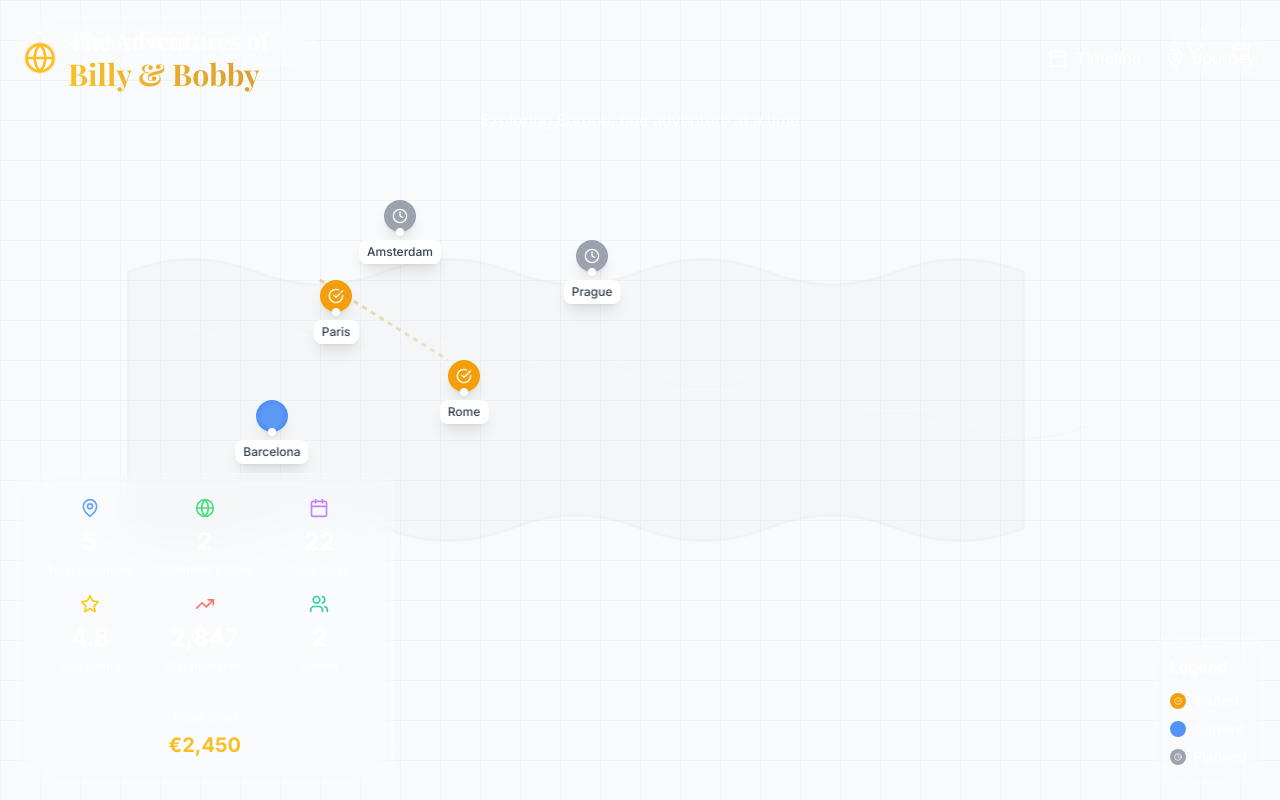
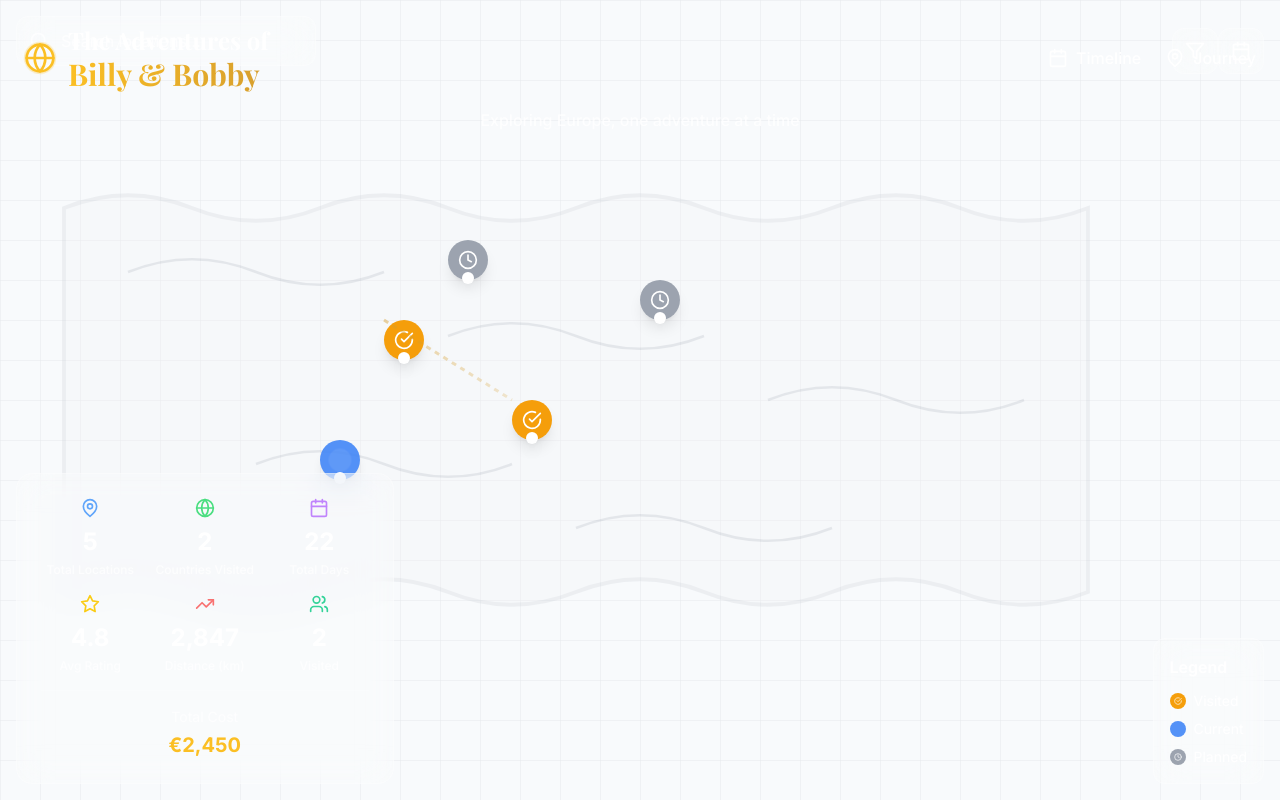
Before and after one commit to BPLand556/Europe-Trip-Site, a Next.js app: page / in a window 1280 px wide. Built offline with nearby package versions, Linux system fonts and the light colour scheme; a web font is replaced by a local one.

Commit message:
Fix site: Improve map design, fix configuration warnings, and enhance user experience

```diff
--- a/app/layout.tsx
+++ b/app/layout.tsx
@@ -28,8 +28,12 @@ export const metadata: Metadata = {
     description: 'Follow Billy and Bobby\'s incredible journey across Europe through an interactive map filled with stories, photos, and memories.',
     images: ['/og-image.jpg'],
   },
-  viewport: 'width=device-width, initial-scale=1',
   robots: 'index, follow',
+}
+
+export const viewport = {
+  width: 'device-width',
+  initialScale: 1,
 }
 
 export default function RootLayout({
--- a/components/InteractiveMap.tsx
+++ b/components/InteractiveMap.tsx
@@ -36,19 +36,21 @@ export default function InteractiveMap({ locations, onLocationClick, journeyPhas
         }}
       >
         {/* Europe Map Overlay */}
-        <div className="absolute inset-0 opacity-20">
+        <div className="absolute inset-0 opacity-30">
           <svg viewBox="0 0 1000 600" className="w-full h-full">
-            {/* Simplified Europe outline */}
+            {/* Europe continent outline */}
             <path
-              d="M 100 200 Q 150 180 200 200 Q 250 220 300 200 Q 350 180 400 200 Q 450 220 500 200 Q 550 180 600 200 Q 650 220 700 200 Q 750 180 800 200 L 800 400 Q 750 420 700 400 Q 650 380 600 400 Q 550 420 500 400 Q 450 380 400 400 Q 350 420 300 400 Q 250 380 200 400 Q 150 420 100 400 Z"
-              fill="#e5e7eb"
+              d="M 50 150 Q 100 130 150 150 Q 200 170 250 150 Q 300 130 350 150 Q 400 170 450 150 Q 500 130 550 150 Q 600 170 650 150 Q 700 130 750 150 Q 800 170 850 150 L 850 450 Q 800 470 750 450 Q 700 430 650 450 Q 600 470 550 450 Q 500 430 450 450 Q 400 470 350 450 Q 300 430 250 450 Q 200 470 150 450 Q 100 430 50 450 Z"
+              fill="#f3f4f6"
               stroke="#d1d5db"
-              strokeWidth="2"
+              strokeWidth="3"
             />
-            {/* Country outlines */}
-            <path d="M 150 250 Q 200 230 250 250 Q 300 270 350 250" stroke="#d1d5db" strokeWidth="1" fill="none" opacity="0.5"/>
-            <path d="M 400 280 Q 450 260 500 280 Q 550 300 600 280" stroke="#d1d5db" strokeWidth="1" fill="none" opacity="0.5"/>
-            <path d="M 650 320 Q 700 300 750 320 Q 800 340 850 320" stroke="#d1d5db" strokeWidth="1" fill="none" opacity="0.5"/>
+            {/* Major countries */}
+            <path d="M 100 200 Q 150 180 200 200 Q 250 220 300 200" stroke="#9ca3af" strokeWidth="2" fill="none" opacity="0.7"/>
+            <path d="M 350 250 Q 400 230 450 250 Q 500 270 550 250" stroke="#9ca3af" strokeWidth="2" fill="none" opacity="0.7"/>
+            <path d="M 600 300 Q 650 280 700 300 Q 750 320 800 300" stroke="#9ca3af" strokeWidth="2" fill="none" opacity="0.7"/>
+            <path d="M 200 350 Q 250 330 300 350 Q 350 370 400 350" stroke="#9ca3af" strokeWidth="2" fill="none" opacity="0.7"/>
+            <path d="M 450 400 Q 500 380 550 400 Q 600 420 650 400" stroke="#9ca3af" strokeWidth="2" fill="none" opacity="0.7"/>
           </svg>
         </div>
 
@@ -56,11 +58,11 @@ export default function InteractiveMap({ locations, onLocationClick, journeyPhas
         {locations.map((location, index) => {
           // Geographic positioning based on actual coordinates
           const positions = {
-            'paris-france': { left: '25%', top: '35%' },
-            'rome-italy': { left: '35%', top: '45%' },
-            'barcelona-spain': { left: '20%', top: '50%' },
-            'amsterdam-netherlands': { left: '30%', top: '25%' },
-            'prague-czech-republic': { left: '45%', top: '30%' }
+            'paris-france': { left: '30%', top: '40%' },
+            'rome-italy': { left: '40%', top: '50%' },
+            'barcelona-spain': { left: '25%', top: '55%' },
+            'amsterdam-netherlands': { left: '35%', top: '30%' },
+            'prague-czech-republic': { left: '50%', top: '35%' }
           };
 
           const position = positions[location.id as keyof typeof positions] || { left: '50%', top: '50%' };
@@ -79,24 +81,26 @@ export default function InteractiveMap({ locations, onLocationClick, journeyPhas
               }}
               onClick={() => onLocationClick(location)}
             >
-            <div className="relative">
+            <div className="relative group">
               <div className={`
-                w-8 h-8 rounded-full flex items-center justify-center text-white font-bold text-sm shadow-lg
+                w-10 h-10 rounded-full flex items-center justify-center text-white font-bold text-sm shadow-lg
+                transition-all duration-300 group-hover:scale-125 group-hover:shadow-xl
                 ${location.current ? 'bg-blue-500 animate-pulse-slow' : ''}
                 ${location.visited ? 'bg-gold-500' : ''}
                 ${location.planned ? 'bg-gray-400' : ''}
                 ${!location.current && !location.visited && !location.planned ? 'bg-primary-600' : ''}
               `}>
                 {location.current && <div className="w-3 h-3 bg-white rounded-full animate-ping" />}
-                {location.visited && <CheckCircle className="w-4 h-4" />}
-                {location.planned && <Clock className="w-4 h-4" />}
-                {!location.current && !location.visited && !location.planned && <MapPin className="w-4 h-4" />}
+                {location.visited && <CheckCircle className="w-5 h-5" />}
+                {location.planned && <Clock className="w-5 h-5" />}
+                {!location.current && !location.visited && !location.planned && <MapPin className="w-5 h-5" />}
               </div>
-              <div className="absolute -bottom-1 left-1/2 transform -translate-x-1/2 w-2 h-2 bg-white rounded-full shadow-sm"></div>
+              <div className="absolute -bottom-1 left-1/2 transform -translate-x-1/2 w-3 h-3 bg-white rounded-full shadow-lg"></div>
 
               {/* Location Label */}
-              <div className="absolute top-full left-1/2 transform -translate-x-1/2 mt-2 bg-white/90 backdrop-blur-sm rounded-lg px-2 py-1 text-xs font-medium text-gray-700 whitespace-nowrap shadow-lg">
+              <div className="absolute top-full left-1/2 transform -translate-x-1/2 mt-3 bg-white/95 backdrop-blur-md rounded-lg px-3 py-2 text-sm font-medium text-gray-800 whitespace-nowrap shadow-xl opacity-0 group-hover:opacity-100 transition-opacity duration-300">
                 {location.name}
+                <div className="text-xs text-gray-500 mt-1">{location.country}</div>
               </div>
             </div>
           </motion.div>
@@ -114,10 +118,10 @@ export default function InteractiveMap({ locations, onLocationClick, journeyPhas
             </defs>
             {/* Route from Paris to Rome */}
             <line
-              x1="25%"
-              y1="35%"
-              x2="35%"
-              y2="45%"
+              x1="30%"
+              y1="40%"
+              x2="40%"
+              y2="50%"
               stroke="url(#routeGradient)"
               strokeWidth="3"
               strokeDasharray="5,5"
--- a/next.config.js
+++ b/next.config.js
@@ -1,13 +1,7 @@
 /** @type {import('next').NextConfig} */
 const nextConfig = {
-  experimental: {
-    appDir: true,
-  },
   images: {
-    domains: ['images.unsplash.com', 'api.mapbox.com'],
-  },
-  env: {
-    MAPBOX_ACCESS_TOKEN: process.env.MAPBOX_ACCESS_TOKEN,
+    domains: ['images.unsplash.com'],
   },
 }
 
```
